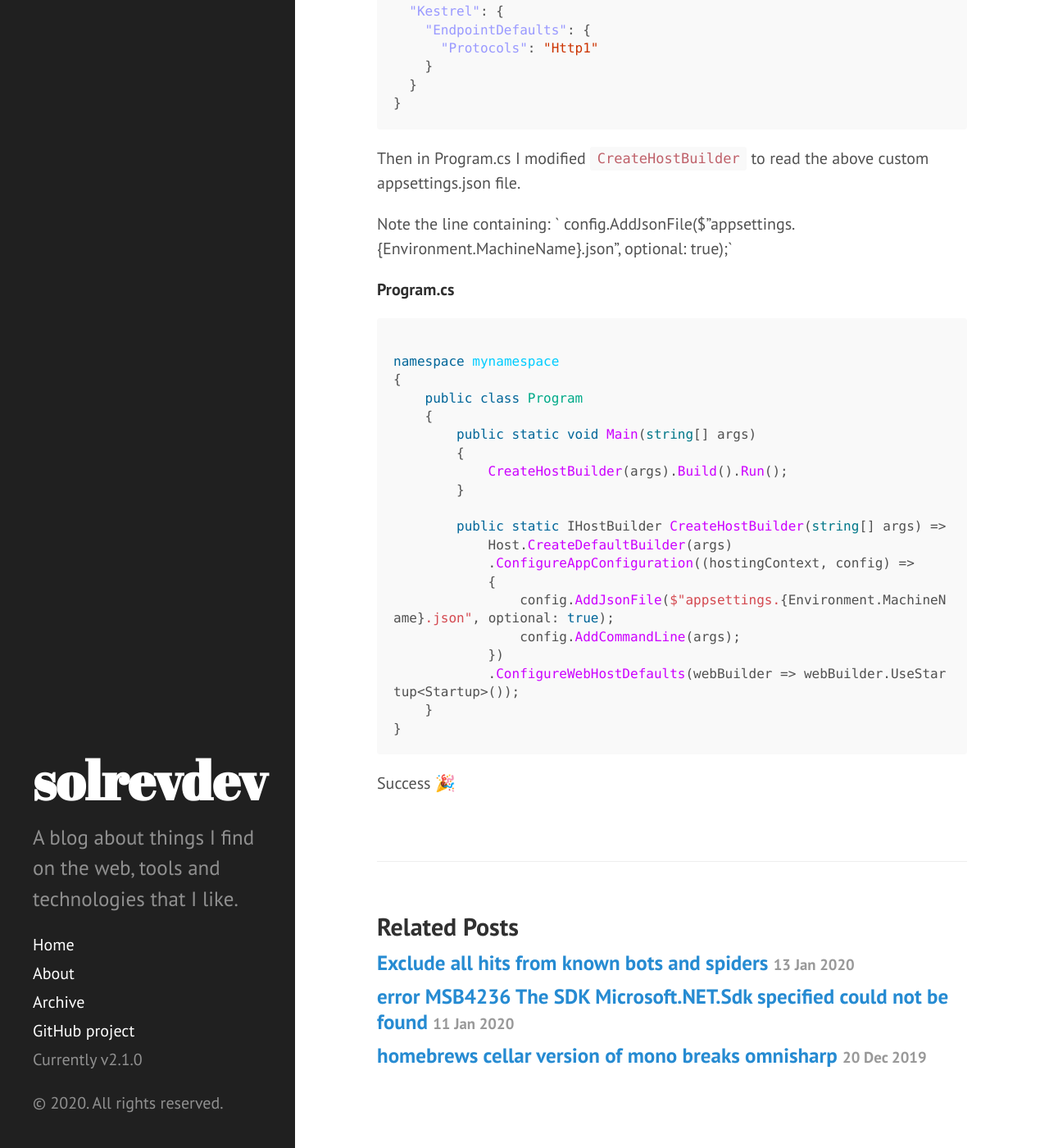
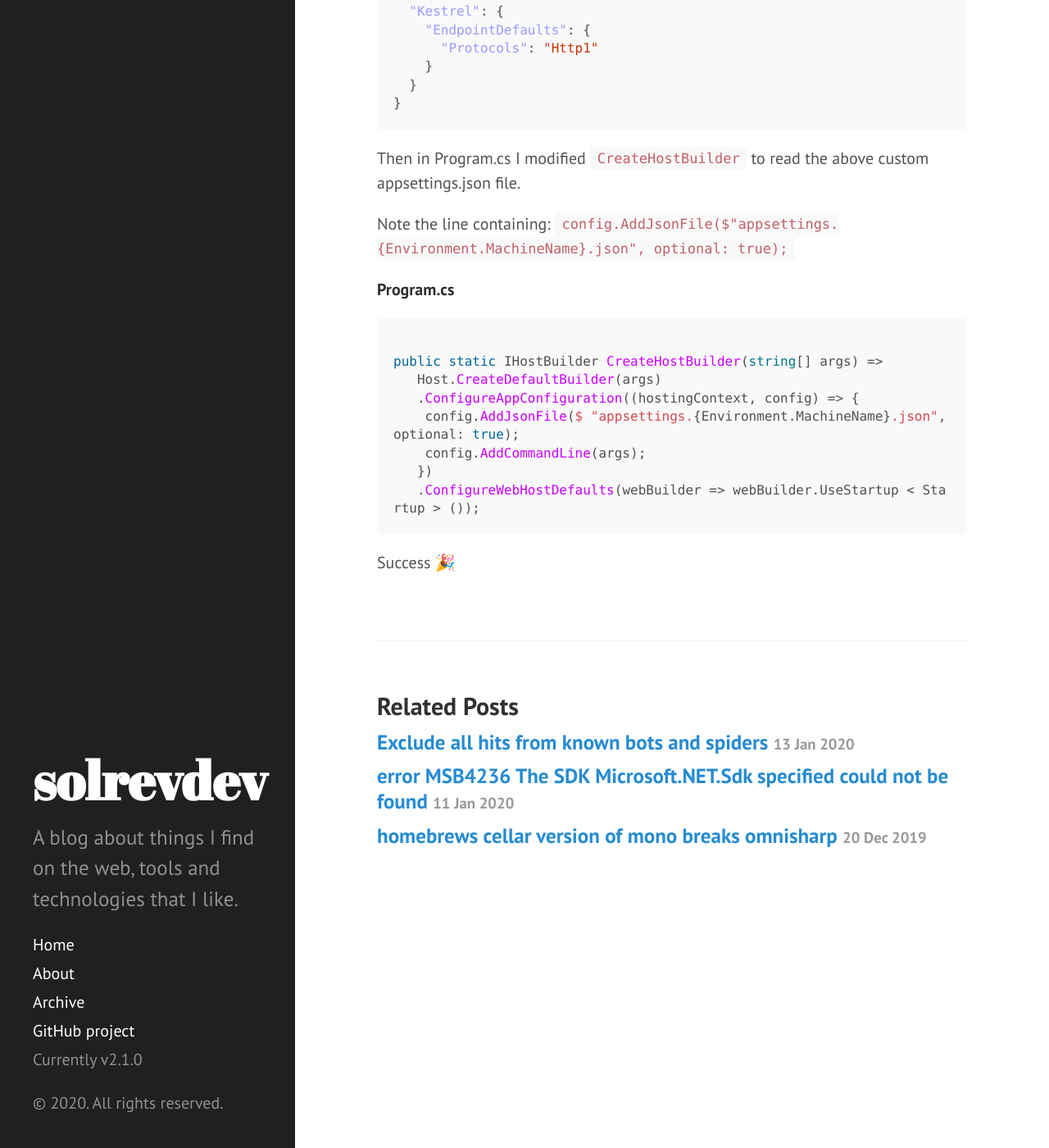
Before and after one commit to solrevdev/solrevdev.github.io, a Jekyll site: the page built from _posts/2020-01-10-err_http2_inadequate_transport_security.md, in a window 1280 px wide and 1400 px high, scrolled down 1404 px. Shown: the whole window at 82% size. Built offline with Jekyll 4.4.1, drawn with Linux system fonts in a browser that asks for light colours.

Commit message:
Update 2020-01-10-err_http2_inadequate_transport_security.md

````diff
--- a/_posts/2020-01-10-err_http2_inadequate_transport_security.md
+++ b/_posts/2020-01-10-err_http2_inadequate_transport_security.md
@@ -1,7 +1,9 @@
 ---
 published: true
 layout: post
-title: 'ERR_HTTP2_INADEQUATE_TRANSPORT_SECURITY error on down-level windows operating systems'
+title: >-
+  ERR_HTTP2_INADEQUATE_TRANSPORT_SECURITY error on down-level windows operating
+  systems
 author: John Smith
 tags:
   - '#dotnetcore'
@@ -55,32 +57,20 @@ So, I created an `appsettings.{the-environment.machinename-value-here}.json` fil
 
 Then in Program.cs I modified `CreateHostBuilder` to read the above custom appsettings.json file.
 
-Note the line containing: ` config.AddJsonFile($"appsettings.{Environment.MachineName}.json", optional: true);`
+Note the line containing: `config.AddJsonFile($"appsettings.{Environment.MachineName}.json", optional: true);`
 
 
 **Program.cs**
 
 ```cs
 
-namespace mynamespace
-{
-    public class Program
-    {
-        public static void Main(string[] args)
-        {
-            CreateHostBuilder(args).Build().Run();
-        }
-
-        public static IHostBuilder CreateHostBuilder(string[] args) =>
-            Host.CreateDefaultBuilder(args)
-            .ConfigureAppConfiguration((hostingContext, config) =>
-            {
-                config.AddJsonFile($"appsettings.{Environment.MachineName}.json", optional: true);
-                config.AddCommandLine(args);
-            })
-            .ConfigureWebHostDefaults(webBuilder => webBuilder.UseStartup<Startup>());
-    }
-}
+public static IHostBuilder CreateHostBuilder(string[] args) =>
+   Host.CreateDefaultBuilder(args)
+   .ConfigureAppConfiguration((hostingContext, config) => {
+    config.AddJsonFile($ "appsettings.{Environment.MachineName}.json", optional: true);
+    config.AddCommandLine(args);
+   })
+   .ConfigureWebHostDefaults(webBuilder => webBuilder.UseStartup < Startup > ());
 ```
 
 Success 🎉
````
